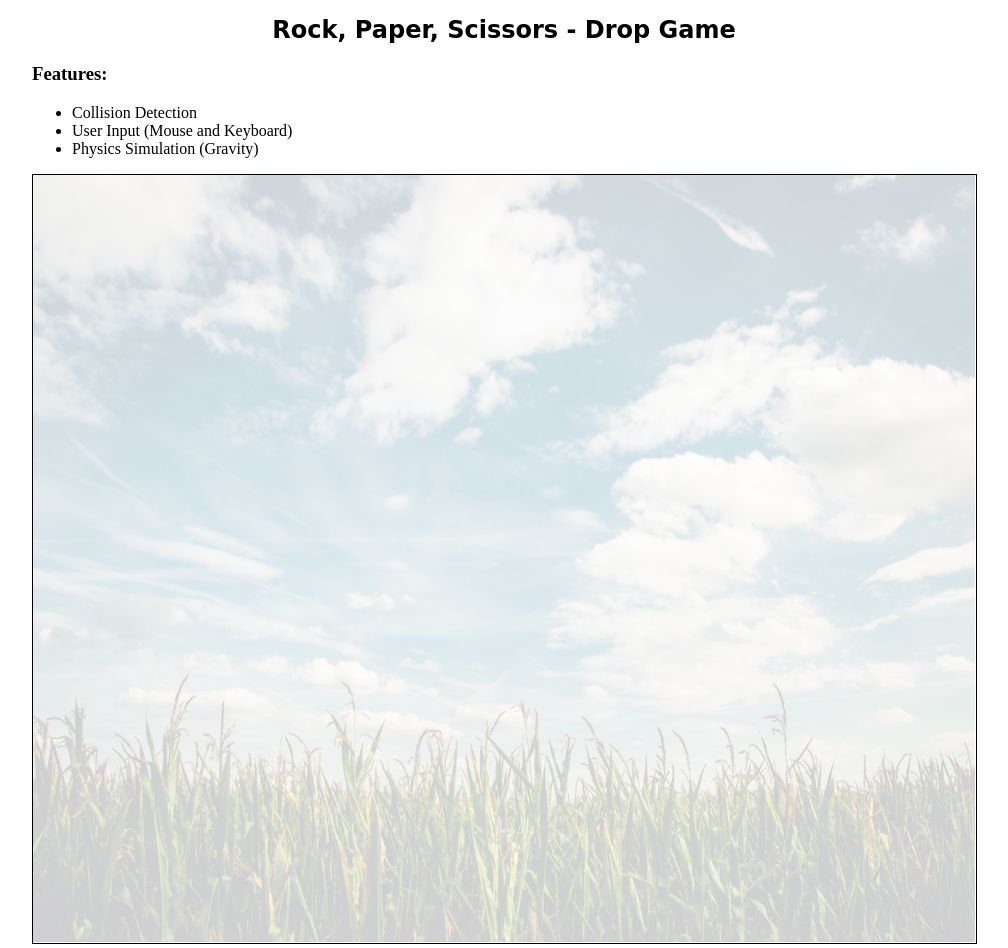
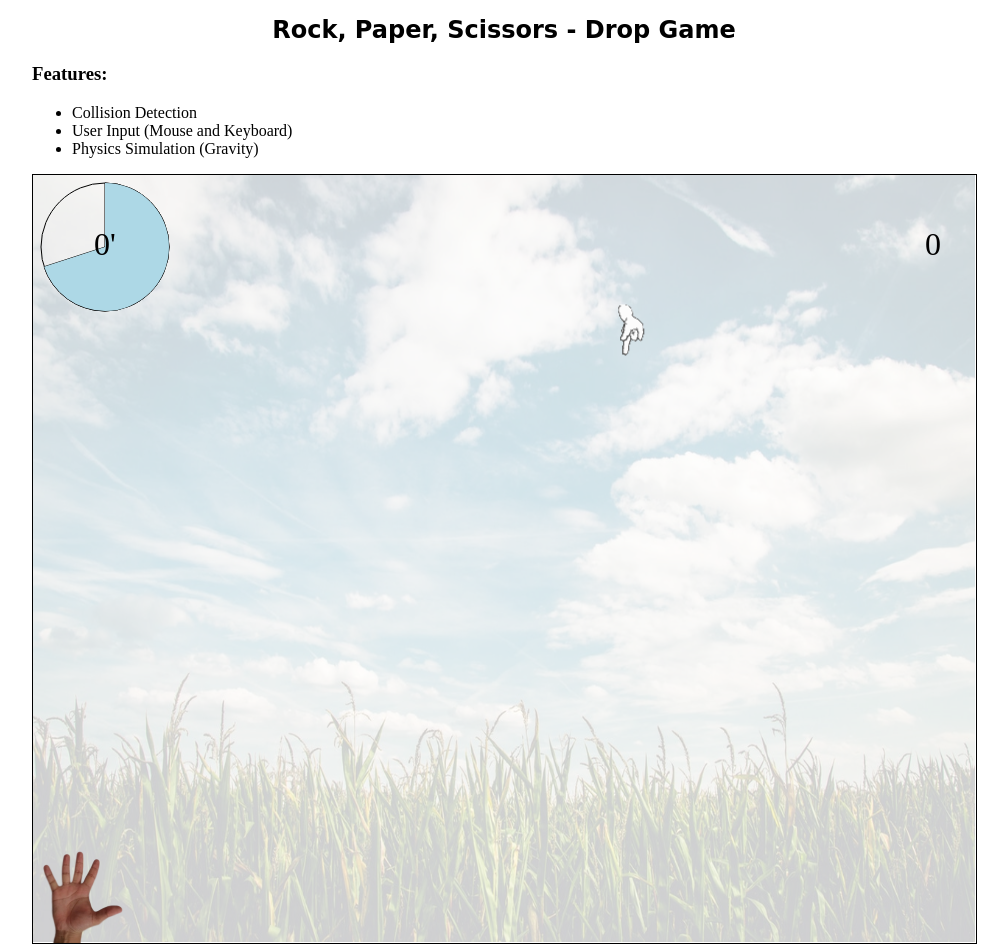
Before and after one commit to DarkZeratul/RPS-Drop_Game, a plain HTML site: page index.html in a window 1280 px wide. Shown: the whole page, without its empty margins (136-1144 px from the left). Drawn offline with Linux system fonts and the light colour scheme; a web font is replaced by a local one.

Commit message:
Fixed app.js File Path

```diff
--- a/index.html
+++ b/index.html
@@ -6,7 +6,7 @@
     <title>Rock, Paper, Scissors - Drop Game</title>
 
     <link rel="stylesheet" href="style.css">
-    <script type="module" src="app.js"></script>
+    <script type="module" src="./scripts/app.js"></script>
   </head>
 
   <body>
```
